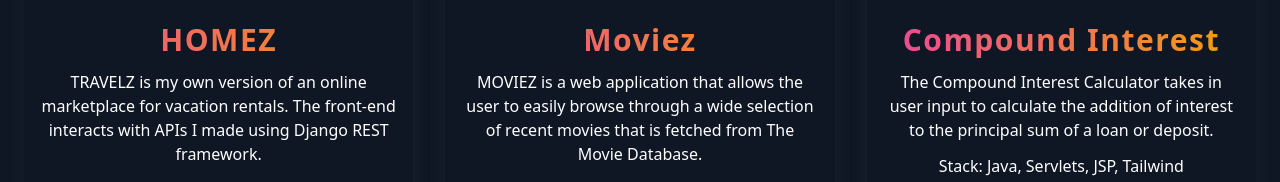
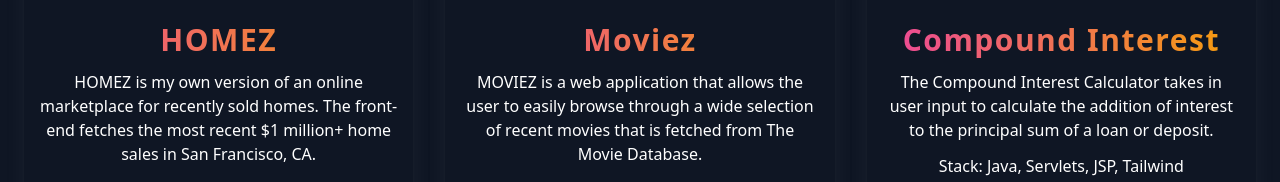
Before and after one commit to soyarnold/portfolio, a Next.js app: page / in a window 1280 px wide. Shown: the part 769-951 px from the top of the page. Built offline with nearby package versions, Linux system fonts and the light colour scheme.

Commit message:
updated HOMEZ description

```diff
--- a/components/Projects.js
+++ b/components/Projects.js
@@ -11,8 +11,8 @@
           src="https://raw.githubusercontent.com/soyarnold/homez/main/homez-preview.png"
           alt="HOMEZ app screenshot"
           title="HOMEZ"
-          description="TRAVELZ is my own version of an online marketplace for vacation rentals. The front-end interacts with APIs I made using Django REST framework."
-          stack="Stack: React, Tailwind, Python, Django"
+          description="HOMEZ is my own version of an online marketplace for recently sold homes. The front-end fetches the most recent $1 million+ home sales in San Francisco, CA."
+          stack="Stack: React, Tailwind, Vercel, US Real Estate API"
           code="https://github.com/soyarnold/moviez"
           demo="https://moviez-murex.vercel.app/"
         />
```
